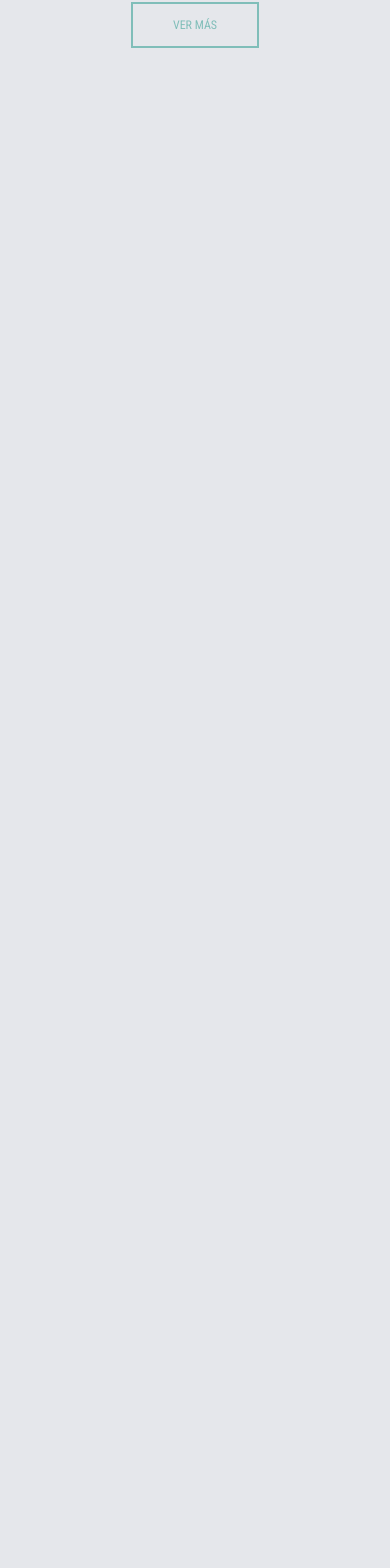
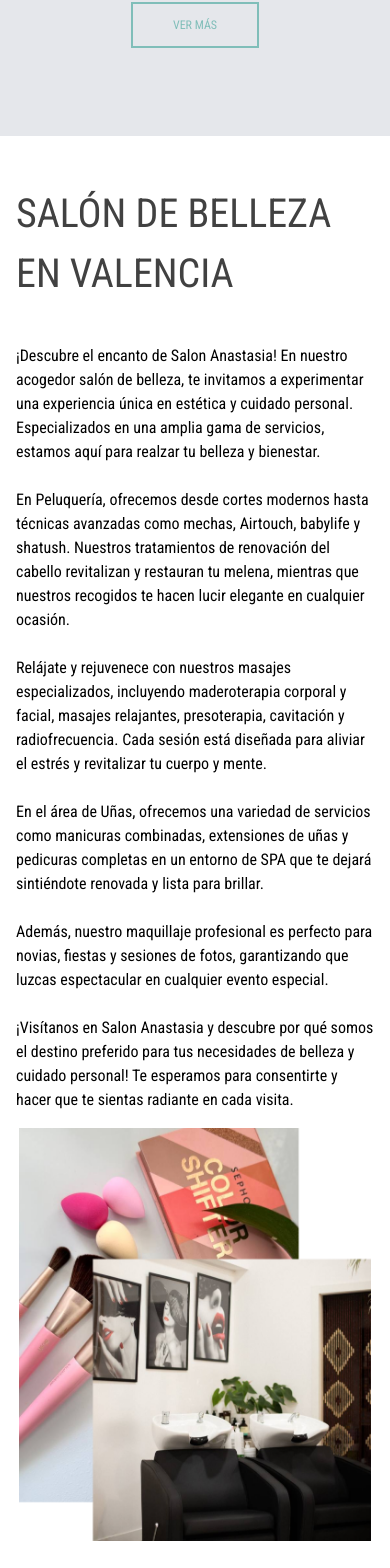
Before and after one commit to biigkeviindev/landingestetica, a Next.js app: page / in a window 390 px wide. Shown: the part 2925-4493 px from the top of the page. Before the commit the page ends 3061 px from the top, so only its background shows below. Built offline with nearby package versions, Linux system fonts and the light colour scheme.

Commit message:
feat: fix abut style mobile

```diff
--- a/components/About.tsx
+++ b/components/About.tsx
@@ -3,11 +3,11 @@ import React from "react";
 const About = () => {
   return (
     <section className="m-h-[75vh] py-12 flex items-center bg-white p-4 mt-12 mb-12">
-      <div className="flex">
-        <div className="w-[50%]">
-          <img src="/estetica.png" className="w-[35rem] " />
+      <div className="flex flex-col-reverse md:flex-row">
+        <div className="flex justify-center items-center w-[100%] lg:w-[50%]">
+          <img src="/estetica.png" className="w-[22rem] lg:w-[35rem] " />
         </div>
-        <div className="w-[50%] flex flex-col justify-center">
+        <div className="w-[100%] lg:w-[50%] flex flex-col justify-center mb-4 lg:mb-0">
           <h4 className="section-title mb-10">SALÓN DE BELLEZA EN VALENCIA</h4>
           <p>
             ¡Descubre el encanto de Salon Anastasia! En nuestro acogedor salón
--- a/pages/index.tsx
+++ b/pages/index.tsx
@@ -20,9 +20,9 @@ export default function Home() {
       </div>
       <div className="container mx-auto">
         <Services />
-        {/* <About />
-        <Prices />
-        <Blog /> */}
+        <About />
+        {/* <Prices />
+        <Blog />  */}
       </div>
       {/* <BannerCita />
       <div className="container mx-auto">
```
